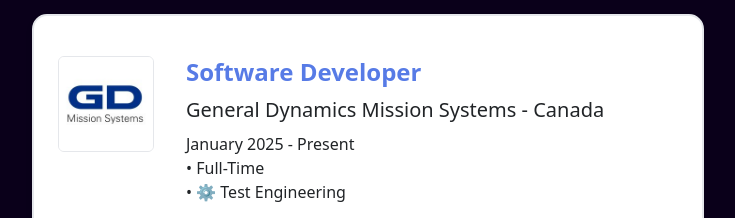
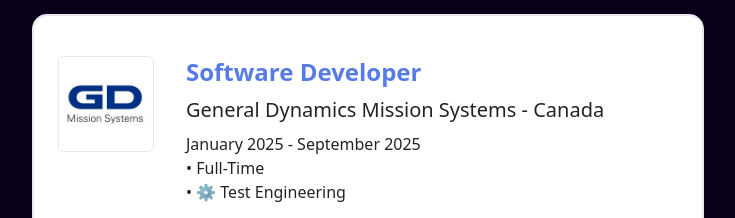
Before and after one commit to sheenamrv/website, a Next.js app: page / in a window 1280 px wide. Shown: the part 2140-2358 px from the top of the page, without its empty margins (288-1023 px from the left). Built offline with nearby package versions, Linux system fonts and the light colour scheme.

Commit message:
Update date

```diff
--- a/app/components/PanelList.jsx
+++ b/app/components/PanelList.jsx
@@ -62,7 +62,7 @@
       role: "Software Developer",
       company: "General Dynamics Mission Systems - Canada",
       employmentType: "Full-Time",
-      years: "January 2025 - Present",
+      years: "January 2025 - September 2025",
       description: "⚙️ Test Engineering",
       imageUrl: `${basePath}/images/gdms_c_logo.jpg`,
       tools: ["C#", ".NET", "TestStand"],
```
